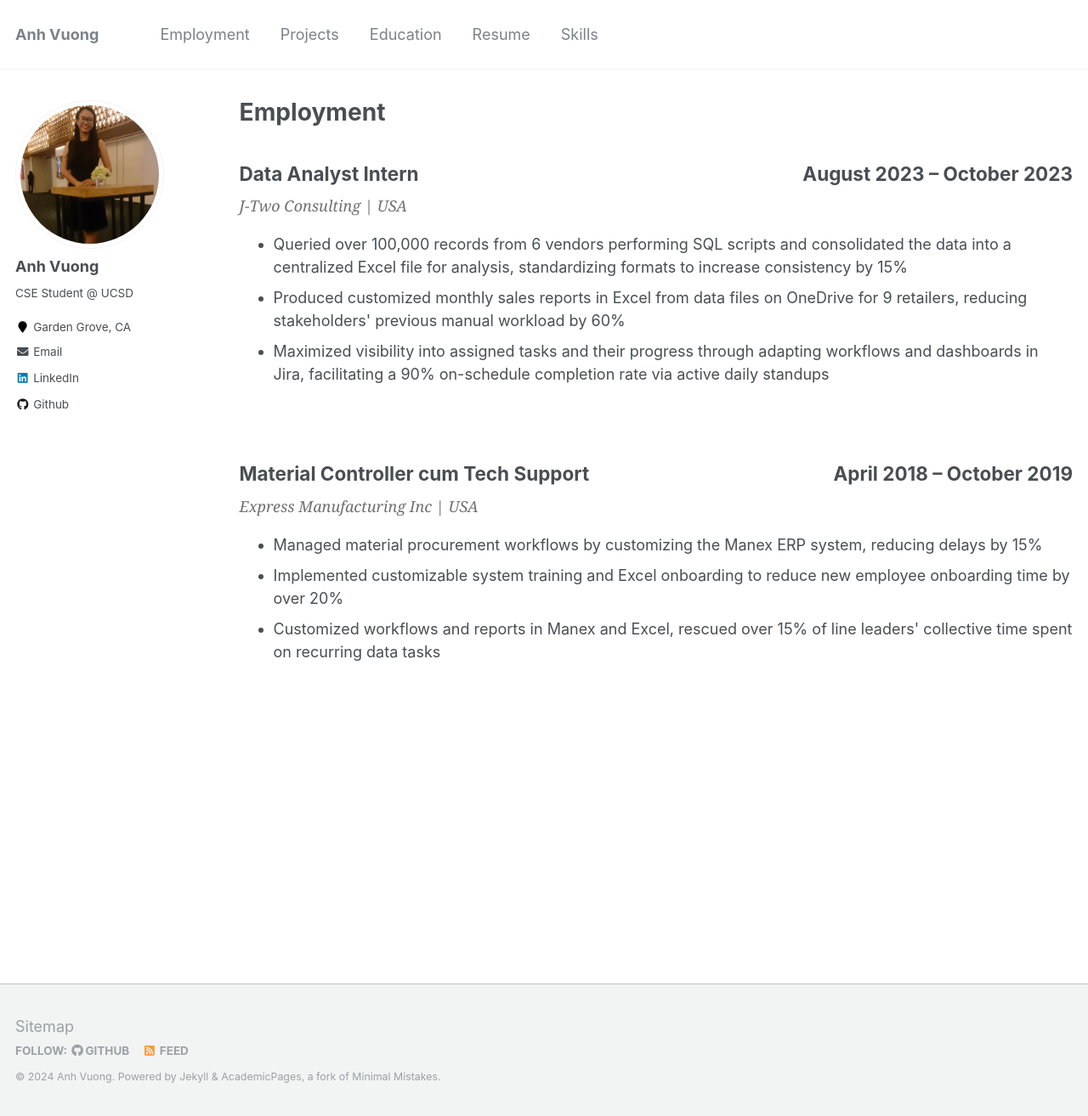
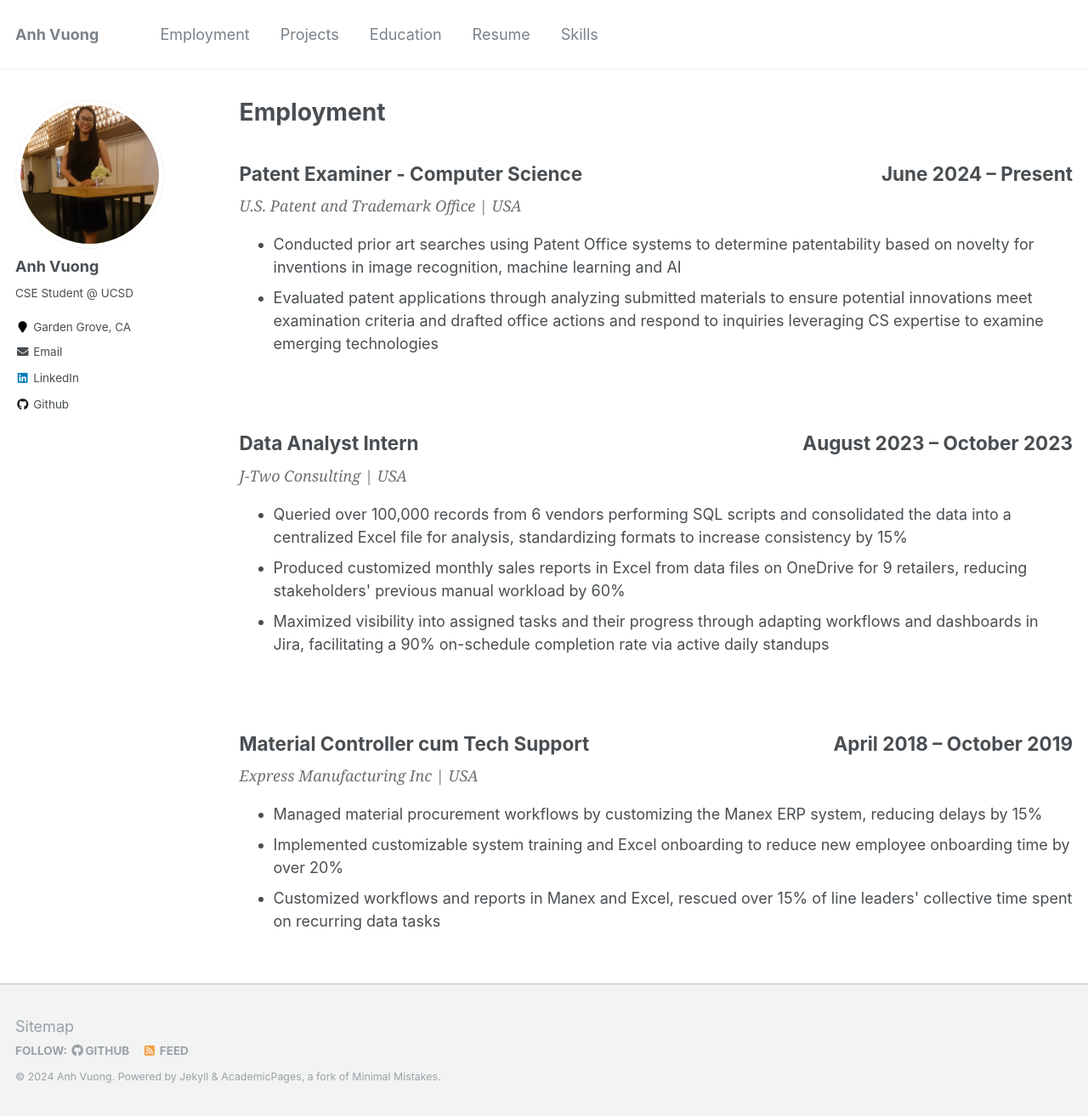
Before and after one commit to ahvuong/ahvuong.github.io, a Jekyll site: the page built from _pages/employment.html, in a window 1280 px wide and 1314 px high. Shown: the whole window at 85% size. Built offline with Jekyll 4.4.1, drawn with Linux system fonts in a browser that asks for light colours.

Commit message:
Change bio picture & Update employment

```diff
--- a/_config.yml
+++ b/_config.yml
@@ -81,7 +81,7 @@ analytics:
 # Site Author
 author:
   name             : "Anh Vuong"
-  avatar           : "AV.jfif"
+  avatar           : "AV.jpg"
   bio              : "CSE Student @ UCSD"
   location         : "Garden Grove, CA"
   employer         :
--- a/_pages/employment.html
+++ b/_pages/employment.html
@@ -13,6 +13,18 @@ author_profile: true
   </style>
 </head>
 <body>
+  <div>
+    <h2 class="container">Patent Examiner - Computer Science <span>June 2024 – Present</span></h2>
+    <span style="bottom: 0; right: 0; font-style: italic; font-family: Georgia, Serif;
+        font-size: 18px; color: #706f6f; font-weight: normal; ">U.S. Patent and Trademark Office | USA</span>
+    <ul>
+        <li>Conducted prior art searches using Patent Office systems to determine patentability based on novelty for inventions in image
+          recognition, machine learning and AI</li>
+        <li>Evaluated patent applications through analyzing submitted materials to ensure potential innovations meet examination
+          criteria and drafted office actions and respond to inquiries leveraging CS expertise to examine emerging technologies</li>
+    </ul>
+  </div>
+  <br>
   <div>
     <h2 class="container">Data Analyst Intern <span>August 2023 – October 2023</span></h2>
     <span style="bottom: 0; right: 0; font-style: italic; font-family: Georgia, Serif;
```
Also changed, not shown: images/AV.jfif (deleted), images/AV.jpg (added).
